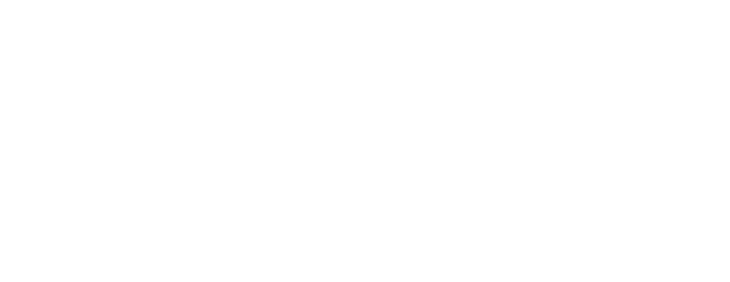
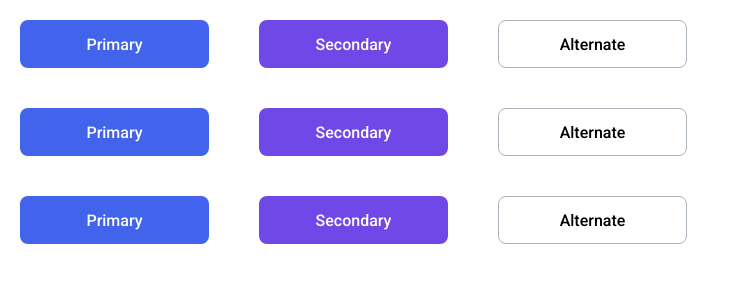
Before and after one commit to js-tasks-ru/htmlcss-20220919_anna881, a website: page 03-lection1/01-button/index.html in a window 1280 px wide. Shown: the whole page, without its empty margins (0-730 px from the left). Drawn offline with Linux system fonts and the light colour scheme.

Commit message:
Add styles and html code for buttons

```diff
--- a/03-lection1/01-button/button.css
+++ b/03-lection1/01-button/button.css
@@ -1 +1,58 @@
-/* Стилизация кнопки */
+.container {
+    display: flex;
+    flex-wrap: wrap;
+}
+
+.wrap {
+    display: flex;
+    flex-direction: column;
+    margin-right: 10px;
+
+}
+
+.button {
+    width: 189px;
+    height: 48px;
+
+    margin: 20px;
+
+    border: none;
+    border-radius: 8px;
+
+    font-family: 'Roboto';
+    font-style: normal;
+    font-weight: 500;
+    font-size: 16px;
+    line-height: 19px;
+    text-align: center;
+
+    color: #FFFFFF;
+}
+
+.button__primary {
+    background: #4263EB;
+}
+
+.button__primary:hover {
+    background: #2342C0;
+}
+
+.button__secondary {
+    background: #7048E8;
+}
+
+.button__secondary:hover {
+    background: #5028C6;
+}
+
+.button__alternate {
+    border: 1px solid #ACB5BD;
+    background: #ffffff;
+    color: black;
+}
+
+.button__alternate:hover {
+    border: 1px solid #212429;
+    background: #ffffff;
+    color: black;
+}
--- a/03-lection1/01-button/index.html
+++ b/03-lection1/01-button/index.html
@@ -1,11 +1,32 @@
 <!DOCTYPE html>
 <!-- Страница с кнопкой -->
 <html lang="ru">
+
 <head>
     <link rel="stylesheet" href="../../assets/css/main.css">
+    <link rel="stylesheet" href="../../assets/css/normalize.css">
     <link rel="stylesheet" href="./button.css">
 </head>
+
 <body>
+    <div class="container">
+        <div class="wrap">
+            <button class="button button__primary">Primary</button>
+            <button class="button button__primary">Primary</button>
+            <button class="button button__primary">Primary</button>
+        </div>
+        <div class="wrap">
+            <button class="button button__secondary">Secondary</button>
+            <button class="button button__secondary">Secondary</button>
+            <button class="button button__secondary">Secondary</button>
+        </div>
 
+        <div class="wrap">
+            <button class="button button__alternate">Alternate</button>
+            <button class="button button__alternate">Alternate</button>
+            <button class="button button__alternate">Alternate</button>
+        </div>
+    </div>
 </body>
+
 </html>
```
Lines whose indentation alone changed are shown as unchanged.
